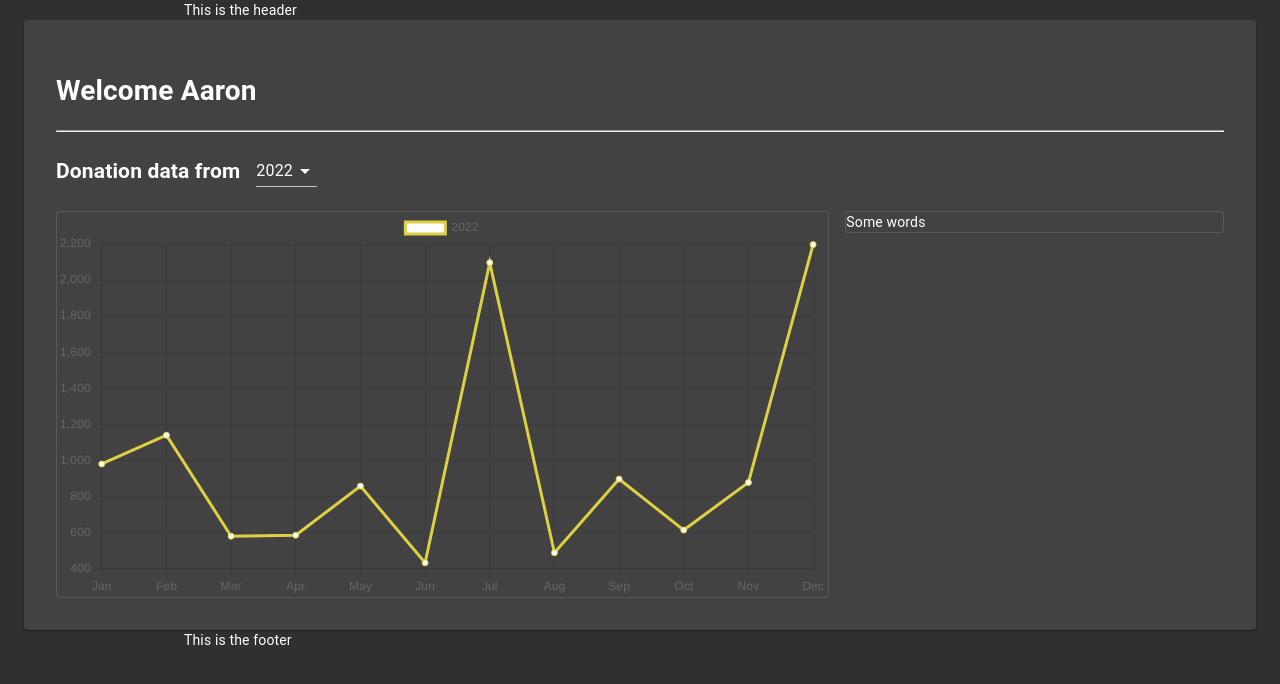
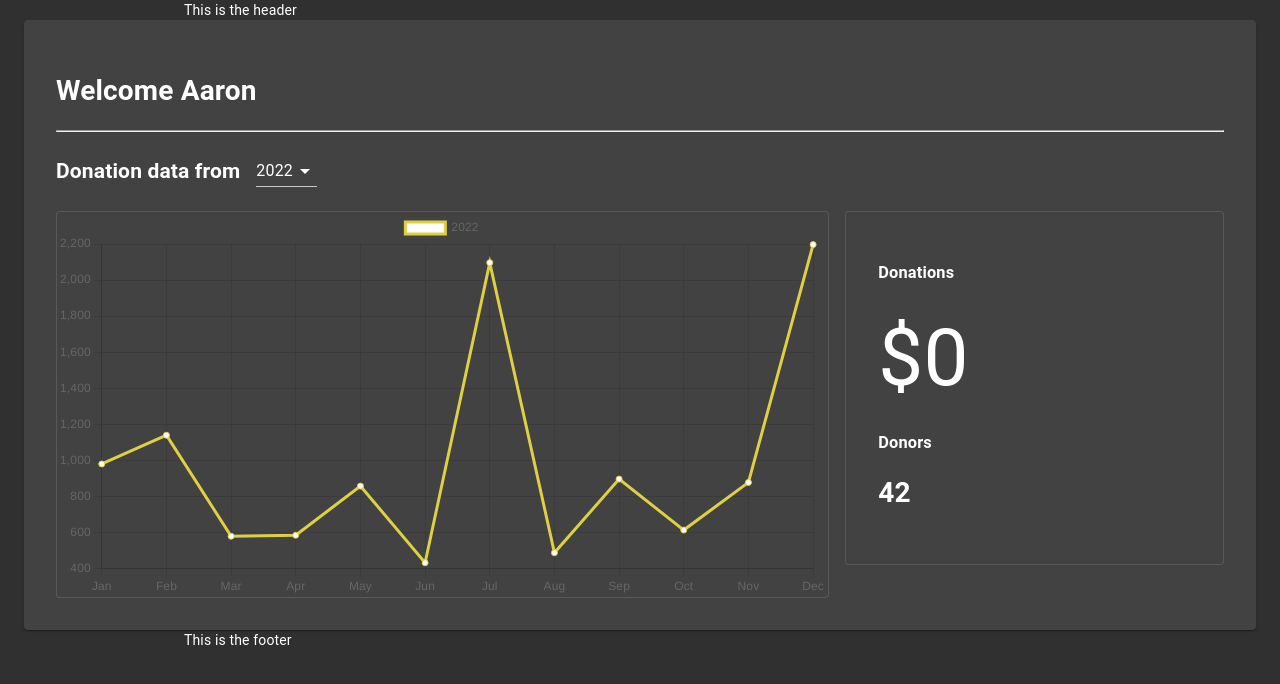
Before and after one commit to aagraston/donor-data-viz, a Gatsby site: page / in a window 1280 px wide. Built offline with nearby package versions, Linux system fonts and the light colour scheme; Gatsby itself is replaced by a stand-in of ours.

Commit message:
Year total donations calculations and animation added

```diff
--- a/package.json
+++ b/package.json
@@ -25,6 +25,7 @@
     "gatsby-transformer-json": "^5.11.0",
     "react": "^18.2.0",
     "react-chartjs-2": "^5.2.0",
+    "react-countup": "^6.4.2",
     "react-dom": "^18.2.0",
     "sass": "^1.64.2"
   },
--- a/src/pages/index.js
+++ b/src/pages/index.js
@@ -12,6 +12,9 @@ import { makeStyles } from "@material-ui/core/styles";
 import Typography from "@material-ui/core/Typography";
 import Card from "@material-ui/core/Card";
 
+//animation
+import CountUp from 'react-countup'
+
 //chart elements
 import { Chart as ChartJS, registerables } from "chart.js";
 import { Line, Chart } from "react-chartjs-2";
@@ -20,12 +23,16 @@ import { Line, Chart } from "react-chartjs-2";
 import { graphql, useStaticQuery } from "gatsby";
 
 //data processing
-import { getDataForYear } from "../utils/donations-processor";
+import { getDataForYear, getDataForYearTotalDonations } from "../utils/donations-processor";
 import { yearsArray } from "../utils/last-five-years";
 
 const useStyles = makeStyles((theme) => ({
   section: {
     padding: "2rem",
+  },
+  bigData: {
+    fontSize: "5rem",
+    fontStyle: "bold",
   },
 }));
 
@@ -53,6 +60,7 @@ const Home = () => {
   const donationAmounts = [];
   const donationDates = [];
   const [dataSelection, setDataSelection] = useState(2022);
+  const [yearDonations, setDataDonations] = useState(0);
 
   data.allDonorDataJson.edges.forEach((e) => {
     e.node.donations.forEach((e) => {
@@ -71,6 +79,8 @@ const Home = () => {
     }
     else {
       setDataSelection(event.target.value)
+      let yearAmount = getDataForYearTotalDonations(donationAmounts, donationDates, event.target.value)
+      setDataDonations(yearAmount)
     }
   }
 
@@ -112,7 +122,14 @@ const Home = () => {
               </Card>
             </Grid>
             <Grid item lg={4}>
-              <Card variant="outlined">Some words</Card>
+              <Card variant="outlined" className={styles.section}>
+                <h3>Donations</h3>
+                <CountUp className={styles.bigData}
+                end={yearDonations}
+                prefix="$"/>
+                <h3>Donors</h3>
+                <h1>42</h1>
+              </Card>
             </Grid>
           </Grid>
         </Paper>
--- a/src/utils/donations-processor.js
+++ b/src/utils/donations-processor.js
@@ -1,7 +1,7 @@
 // //data processing for raw JSON,
 
 const backgroundColor = "#ffffff";
-const lineColor = '#ddd043'
+const lineColor = "#ddd043";
 
 const getDataForYear = (amounts, dates, year) => {
   let jan,
@@ -56,14 +56,19 @@ const getDataForYear = (amounts, dates, year) => {
 };
 
 const getDataForYearTotalDonations = (amounts, dates, year) => {
+  let total = 0;
+
   for (let i = 0; i < amounts.length; i++) {
     const curDate = new Date(dates[i]);
-    const curMonth = curDate.getMonth();
     const curYear = curDate.getFullYear();
 
     if (curYear == year) {
+      total += amounts[i];
+
     }
   }
+
+  return total;
 };
 
 export { getDataForYear, getDataForYearTotalDonations };
```
Also changed, not shown: 1 other file.
